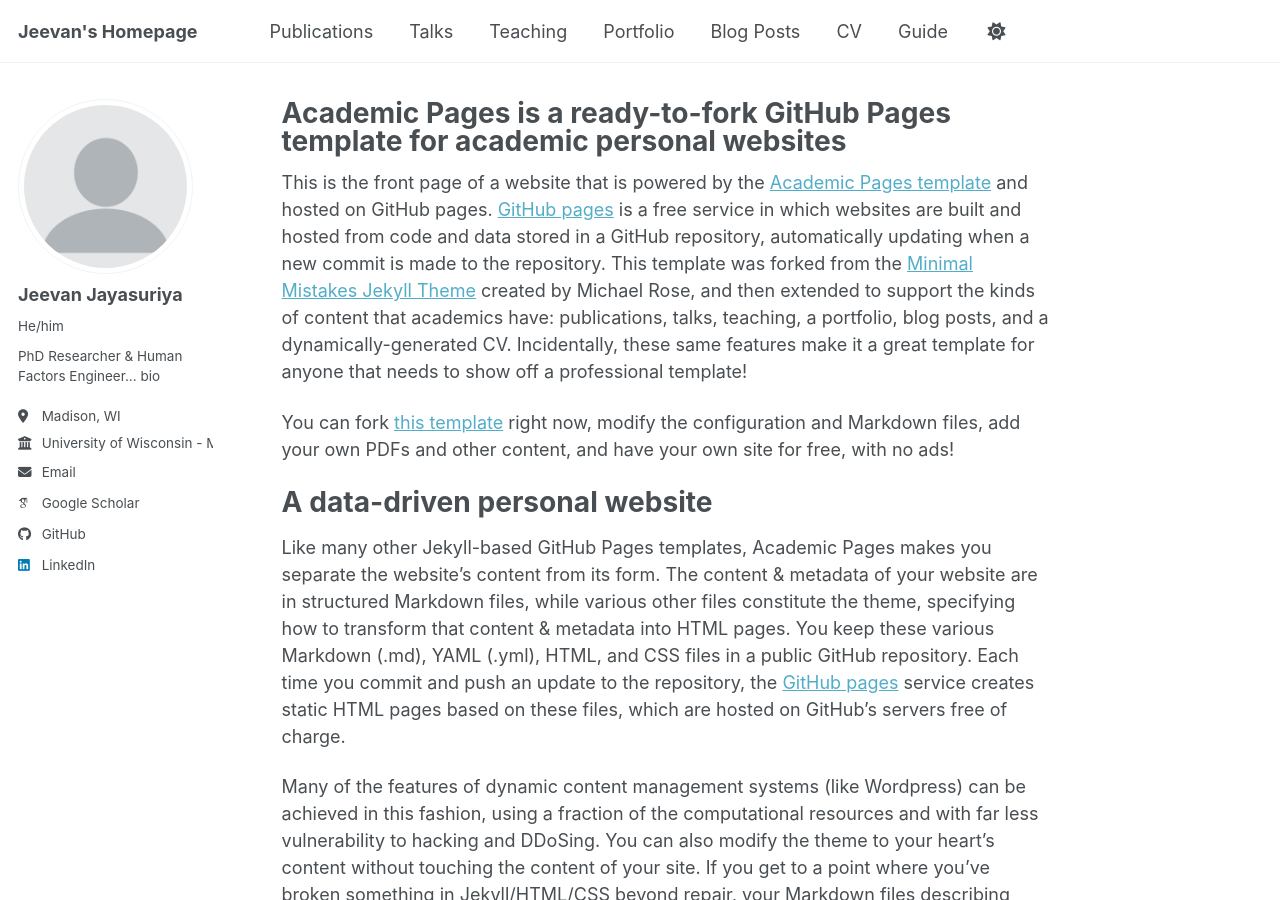
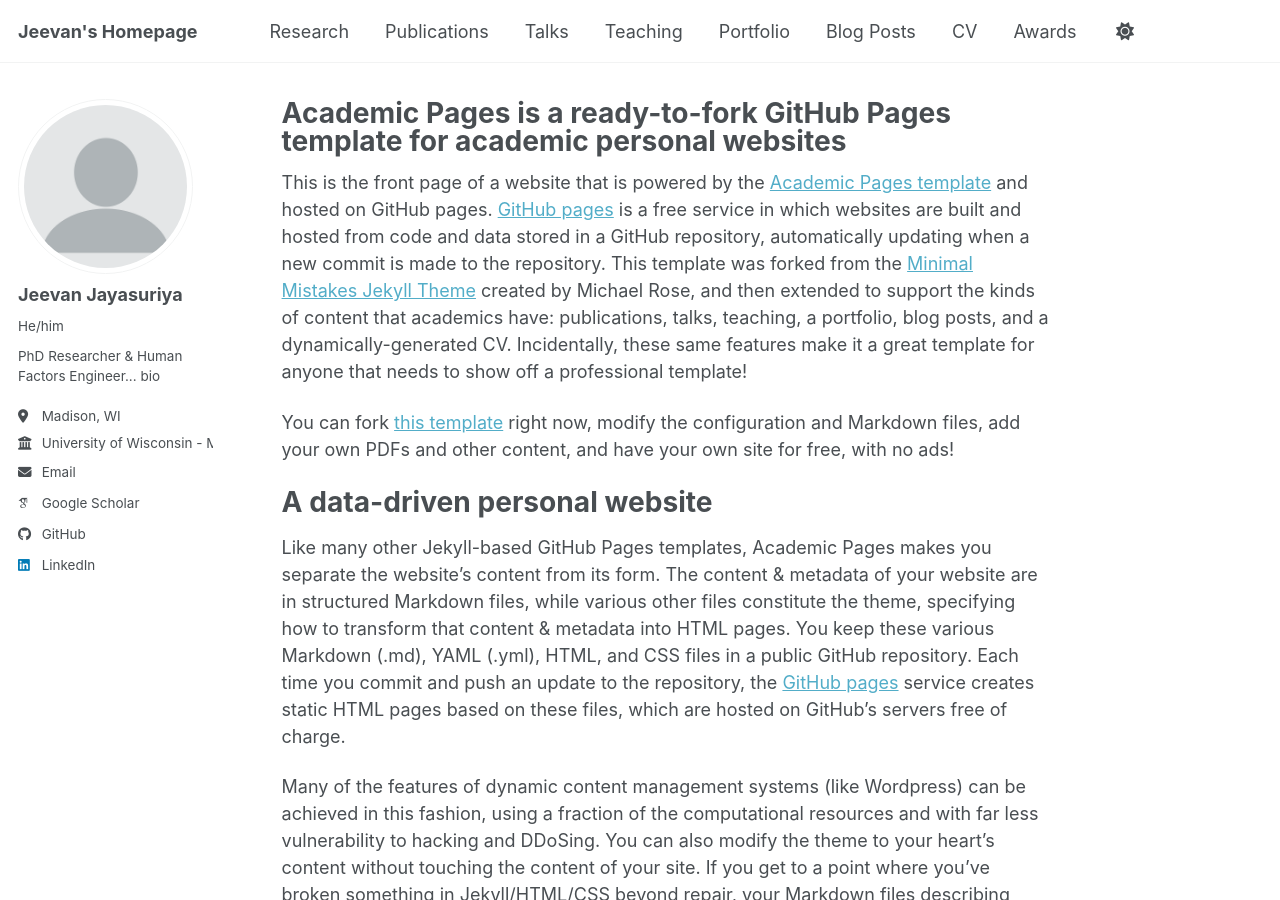
Before and after one commit to Kushi-Jj/kushi-bio.github.io, a Jekyll site: the page built from _pages/about.md, in a window 1280 px wide and 900 px high. Built offline with Jekyll 4.4.1, drawn with Linux system fonts in a browser that asks for light colours; some web fonts are replaced; a script bundle is joined from its source files by our own code; library files that are not in the unit come from our copies.

Commit message:
Update navigation.yml

```diff
--- a/_data/navigation.yml
+++ b/_data/navigation.yml
@@ -8,6 +8,11 @@
 #      Markdown formatted page while the second is generated using JSON.
 
 main:
+
+
+  - title: "Research"
+    url: /research/
+
   - title: "Publications"
     url: /publications/
 
@@ -26,8 +31,11 @@
   - title: "CV"
     url: /cv/
 
+  - title: "Awards"
+    url: /awards/
+
   # - title: "CV"
   #   url: /cv-json/
 
-  - title: "Guide"
-    url: /markdown/
+  #- title: "Guide"
+  #  url: /markdown/
```
